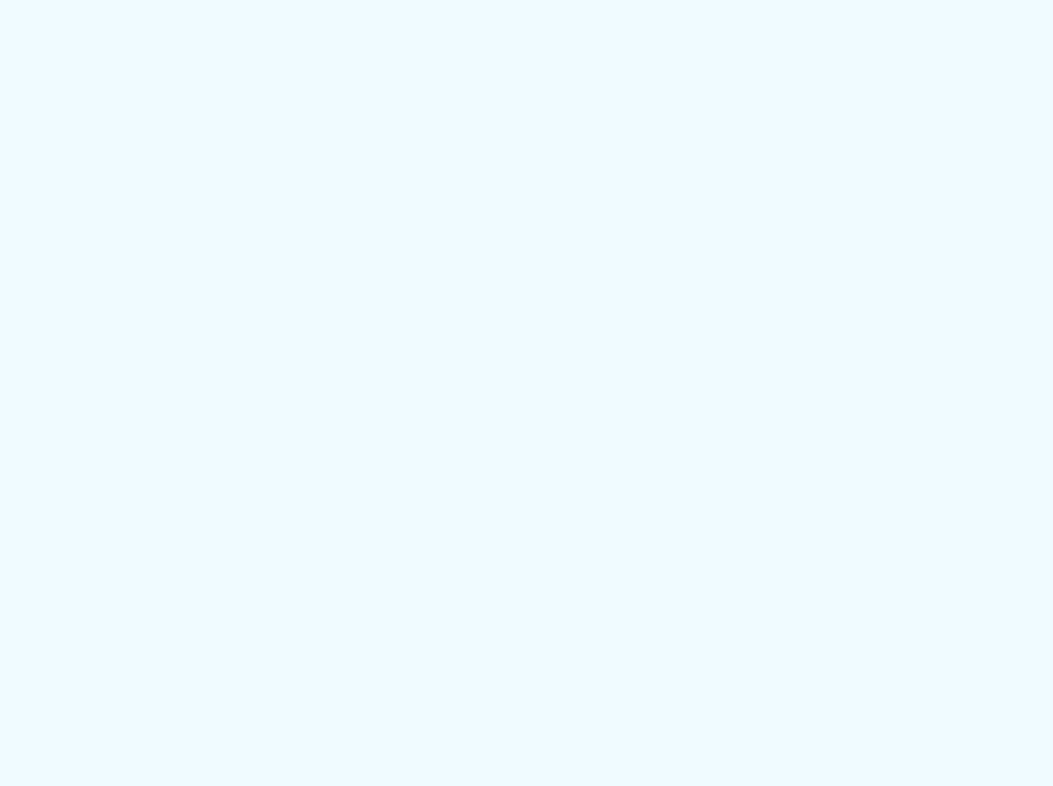
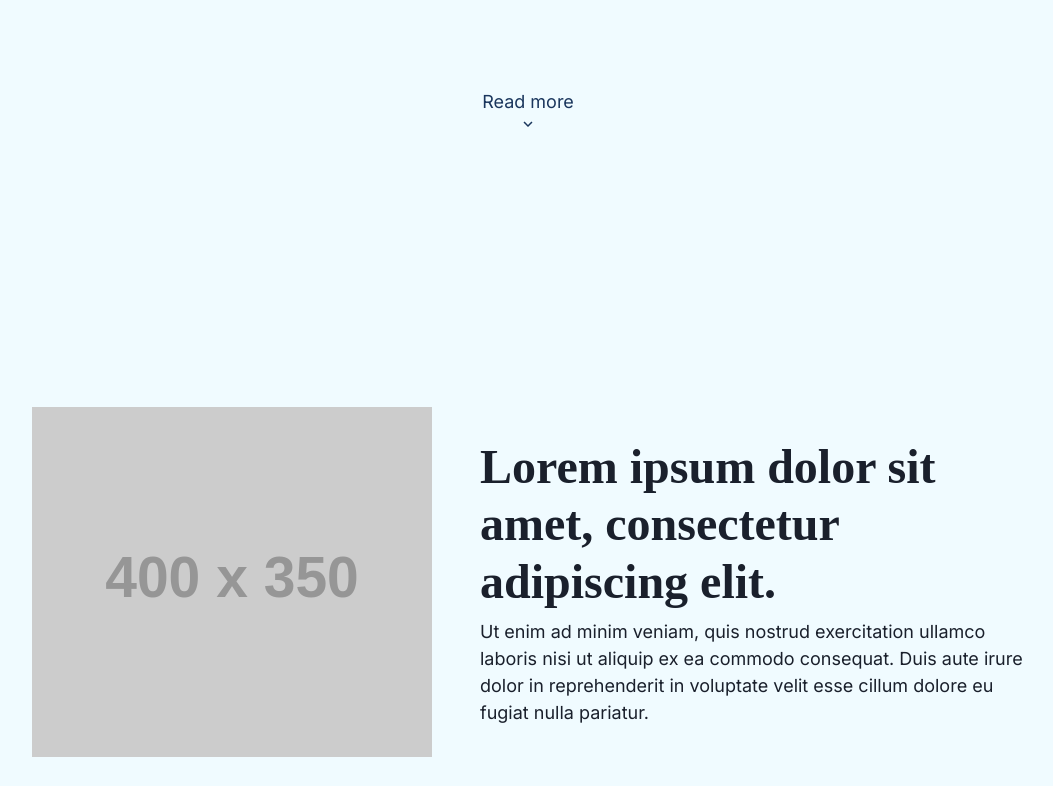
Before and after one commit to nicoll-douglas/the-bridge-project, a Next.js app: page / in a window 1280 px wide. Shown: the part 594-1380 px from the top of the page, without its empty margins (112-1165 px from the left). Before the commit the page ends 827 px from the top, so only its background shows below. Built offline with nearby package versions, Linux system fonts and the light colour scheme.

Commit message:
style/content: update, add placeholder content

```diff
--- /dev/null
+++ b/src/app/_components/MarketingSection.tsx
@@ -0,0 +1,57 @@
+import { Flex, Heading, Text, Image, Center } from "@chakra-ui/react";
+import ReadMoreBtn from "./ReadMoreBtn";
+
+export default function MarketingSection({
+  reverse = false,
+  id,
+  hasNext,
+}: {
+  reverse?: boolean;
+  id: string;
+  hasNext?: string;
+}) {
+  return (
+    <Center
+      height={"100vh"}
+      minHeight={"fit-content"}
+      py={"72px"}
+      px={4}
+      flexDir={"column"}
+      id={id}
+    >
+      <Flex
+        maxW={{ base: "md", md: "container.md", lg: "container.lg" }}
+        maxH={"fit-content"}
+        flexDir={{ base: "column", md: reverse ? "row-reverse" : "row" }}
+        alignItems={"center"}
+        as={"main"}
+        px={{ base: 0, lg: 4 }}
+        my={"auto"}
+        py={8}
+        gap={{ base: 4, md: 12 }}
+      >
+        <Flex gap={2} flexDir={"column"} alignItems={"start"}>
+          <Heading
+            fontSize={{ base: "4xl", lg: "5xl" }}
+            lineHeight={1.2}
+            as={"h1"}
+          >
+            Lorem ipsum dolor sit amet, consectetur adipiscing elit.
+          </Heading>
+          <Text fontSize={"lg"}>
+            Ut enim ad minim veniam, quis nostrud exercitation ullamco laboris
+            nisi ut aliquip ex ea commodo consequat. Duis aute irure dolor in
+            reprehenderit in voluptate velit esse cillum dolore eu fugiat nulla
+            pariatur.
+          </Text>
+        </Flex>
+        <Image
+          alt="Marketing image"
+          src="https://placehold.co/400x350"
+          width={{ base: "full", lg: "400px" }}
+        />
+      </Flex>
+      {hasNext && <ReadMoreBtn scrollsTo={hasNext} />}
+    </Center>
+  );
+}
--- a/src/app/page.tsx
+++ b/src/app/page.tsx
@@ -1,14 +1,26 @@
 import Header from "@/app/_components/Header";
 import { Center } from "@chakra-ui/react";
 import Hero from "./_components/Hero";
+import ReadMoreBtn from "./_components/ReadMoreBtn";
+import MarketingSection from "./_components/MarketingSection";
 
 export default function Home() {
   return (
     <>
       <Header />
-      <Center py={32} height={"100dvh"} minHeight={"fit-content"} px={4}>
+      <Center
+        py={"72px"}
+        height={"100dvh"}
+        flexDir={"column"}
+        minHeight={"fit-content"}
+        px={4}
+      >
         <Hero />
+        <ReadMoreBtn scrollsTo="#section-2" hasText />
       </Center>
+      <MarketingSection id="section-2" hasNext="#section-3" reverse />
+      <MarketingSection id="section-3" hasNext="#section-4" />
+      <MarketingSection id="section-4" reverse />
     </>
   );
 }
```
